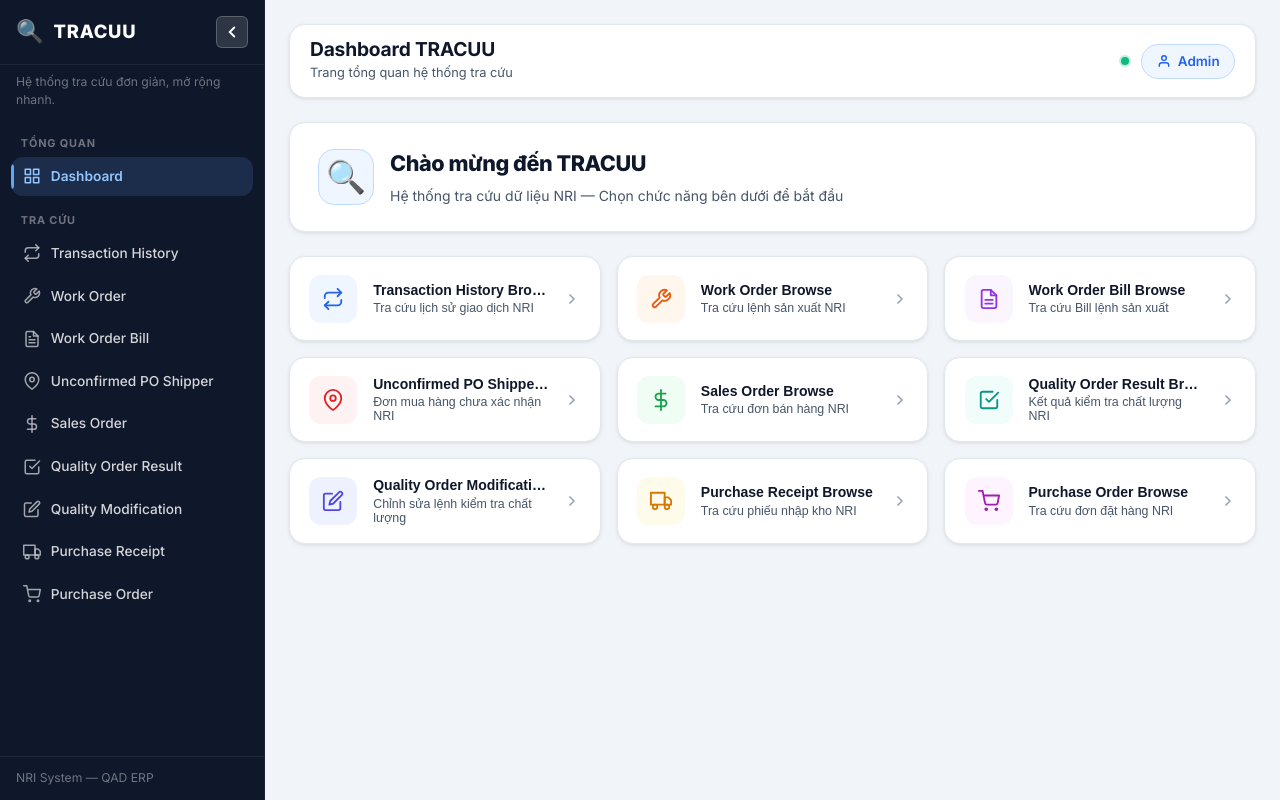
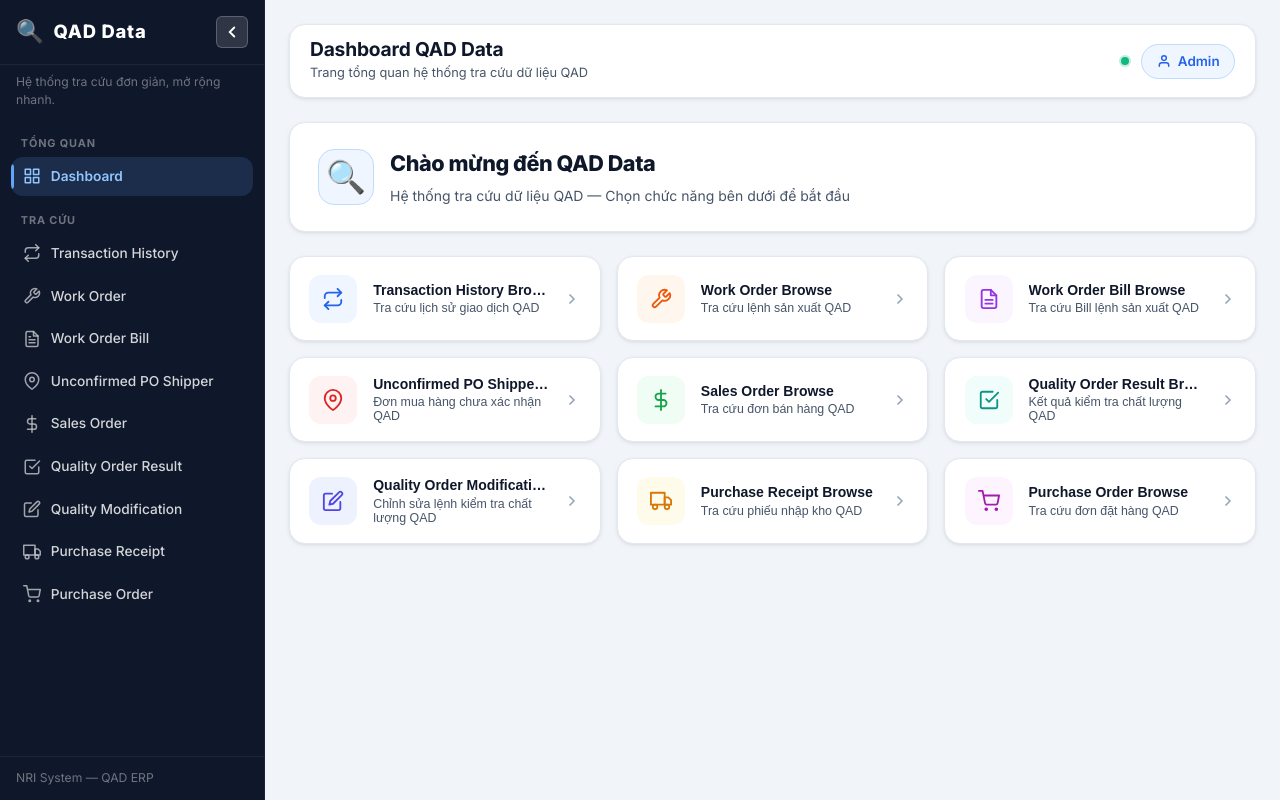
Before and after one commit to thangquangloi21/ViewDL, a Flask app: page / in a window 1280 px wide. Run offline with Flask 3, Linux system fonts and the light colour scheme.

Commit message:
20260406v3

```diff
--- a/templates/_dashboard.html
+++ b/templates/_dashboard.html
@@ -4,8 +4,8 @@
     <div class="dash-hero">
         <div class="dash-hero-icon">🔍</div>
         <div>
-            <h2>Chào mừng đến TRACUU</h2>
-            <p>Hệ thống tra cứu dữ liệu NRI &mdash; Chọn chức năng bên dưới để bắt đầu</p>
+            <h2>Chào mừng đến QAD Data</h2>
+            <p>Hệ thống tra cứu dữ liệu QAD &mdash; Chọn chức năng bên dưới để bắt đầu</p>
         </div>
     </div>
 
@@ -17,7 +17,7 @@
             </div>
             <div class="fn-card-body">
                 <h3>Transaction History Browse</h3>
-                <p>Tra cứu lịch sử giao dịch NRI</p>
+                <p>Tra cứu lịch sử giao dịch QAD</p>
             </div>
             <svg class="fn-card-arrow" viewBox="0 0 24 24" fill="none" stroke="currentColor" stroke-width="2.5" stroke-linecap="round" stroke-linejoin="round"><path d="M9 18l6-6-6-6"/></svg>
         </button>
@@ -28,7 +28,7 @@
             </div>
             <div class="fn-card-body">
                 <h3>Work Order Browse</h3>
-                <p>Tra cứu lệnh sản xuất NRI</p>
+                <p>Tra cứu lệnh sản xuất QAD</p>
             </div>
             <svg class="fn-card-arrow" viewBox="0 0 24 24" fill="none" stroke="currentColor" stroke-width="2.5" stroke-linecap="round" stroke-linejoin="round"><path d="M9 18l6-6-6-6"/></svg>
         </button>
@@ -39,7 +39,7 @@
             </div>
             <div class="fn-card-body">
                 <h3>Work Order Bill Browse</h3>
-                <p>Tra cứu Bill lệnh sản xuất</p>
+                <p>Tra cứu Bill lệnh sản xuất QAD</p>
             </div>
             <svg class="fn-card-arrow" viewBox="0 0 24 24" fill="none" stroke="currentColor" stroke-width="2.5" stroke-linecap="round" stroke-linejoin="round"><path d="M9 18l6-6-6-6"/></svg>
         </button>
@@ -50,7 +50,7 @@
             </div>
             <div class="fn-card-body">
                 <h3>Unconfirmed PO Shipper Browse</h3>
-                <p>Đơn mua hàng chưa xác nhận NRI</p>
+                <p>Đơn mua hàng chưa xác nhận QAD</p>
             </div>
             <svg class="fn-card-arrow" viewBox="0 0 24 24" fill="none" stroke="currentColor" stroke-width="2.5" stroke-linecap="round" stroke-linejoin="round"><path d="M9 18l6-6-6-6"/></svg>
         </button>
@@ -61,7 +61,7 @@
             </div>
             <div class="fn-card-body">
                 <h3>Sales Order Browse</h3>
-                <p>Tra cứu đơn bán hàng NRI</p>
+                <p>Tra cứu đơn bán hàng QAD</p>
             </div>
             <svg class="fn-card-arrow" viewBox="0 0 24 24" fill="none" stroke="currentColor" stroke-width="2.5" stroke-linecap="round" stroke-linejoin="round"><path d="M9 18l6-6-6-6"/></svg>
         </button>
@@ -72,7 +72,7 @@
             </div>
             <div class="fn-card-body">
                 <h3>Quality Order Result Browse</h3>
-                <p>Kết quả kiểm tra chất lượng NRI</p>
+                <p>Kết quả kiểm tra chất lượng QAD</p>
             </div>
             <svg class="fn-card-arrow" viewBox="0 0 24 24" fill="none" stroke="currentColor" stroke-width="2.5" stroke-linecap="round" stroke-linejoin="round"><path d="M9 18l6-6-6-6"/></svg>
         </button>
@@ -83,7 +83,7 @@
             </div>
             <div class="fn-card-body">
                 <h3>Quality Order Modification Browse</h3>
-                <p>Chỉnh sửa lệnh kiểm tra chất lượng</p>
+                <p>Chỉnh sửa lệnh kiểm tra chất lượng QAD</p>
             </div>
             <svg class="fn-card-arrow" viewBox="0 0 24 24" fill="none" stroke="currentColor" stroke-width="2.5" stroke-linecap="round" stroke-linejoin="round"><path d="M9 18l6-6-6-6"/></svg>
         </button>
@@ -94,7 +94,7 @@
             </div>
             <div class="fn-card-body">
                 <h3>Purchase Receipt Browse</h3>
-                <p>Tra cứu phiếu nhập kho NRI</p>
+                <p>Tra cứu phiếu nhập kho QAD</p>
             </div>
             <svg class="fn-card-arrow" viewBox="0 0 24 24" fill="none" stroke="currentColor" stroke-width="2.5" stroke-linecap="round" stroke-linejoin="round"><path d="M9 18l6-6-6-6"/></svg>
         </button>
@@ -105,7 +105,7 @@
             </div>
             <div class="fn-card-body">
                 <h3>Purchase Order Browse</h3>
-                <p>Tra cứu đơn đặt hàng NRI</p>
+                <p>Tra cứu đơn đặt hàng QAD</p>
             </div>
             <svg class="fn-card-arrow" viewBox="0 0 24 24" fill="none" stroke="currentColor" stroke-width="2.5" stroke-linecap="round" stroke-linejoin="round"><path d="M9 18l6-6-6-6"/></svg>
         </button>
--- a/templates/index.html
+++ b/templates/index.html
@@ -18,7 +18,7 @@
         <div class="sidebar-header">
             <div class="brand">
                 <span class="brand-icon">🔍</span>
-                <h2 class="logo">TRACUU</h2>
+                <h2 class="logo">QAD Data</h2>
             </div>
             <button id="sidebarToggle" class="sidebar-toggle" aria-label="Thu gọn menu">
                 <svg class="arrow-icon" viewBox="0 0 24 24" width="18" height="18" aria-hidden="true" fill="none" stroke="currentColor" stroke-width="2.5" stroke-linecap="round">
@@ -103,8 +103,8 @@
             <!-- Bên trái: tiêu đề -->
             <div class="topbar-l">
                 <div>
-                    <h1>Dashboard TRACUU</h1>
-                    <p class="sub-title">Trang tổng quan hệ thống tra cứu</p>
+                    <h1>Dashboard QAD Data</h1>
+                    <p class="sub-title">Trang tổng quan hệ thống tra cứu dữ liệu QAD</p>
                 </div>
             </div>
             <!-- Bên phải: thông tin user -->
```
